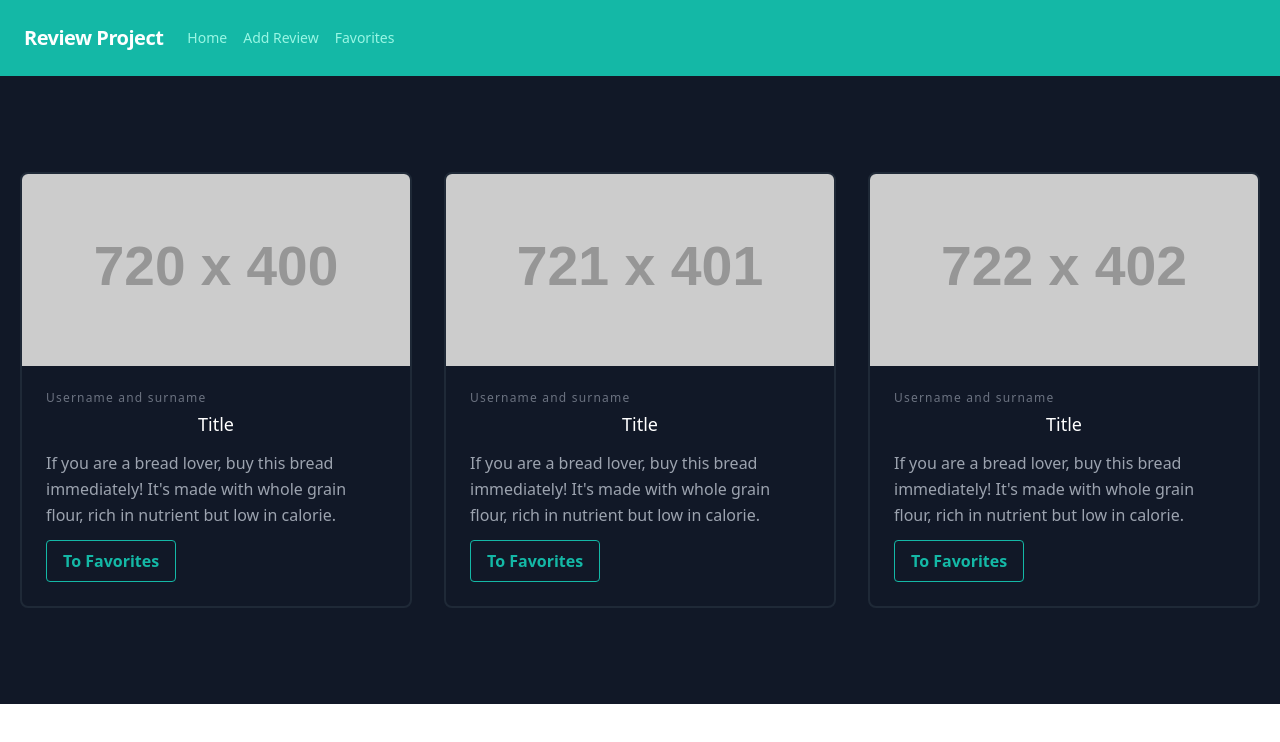
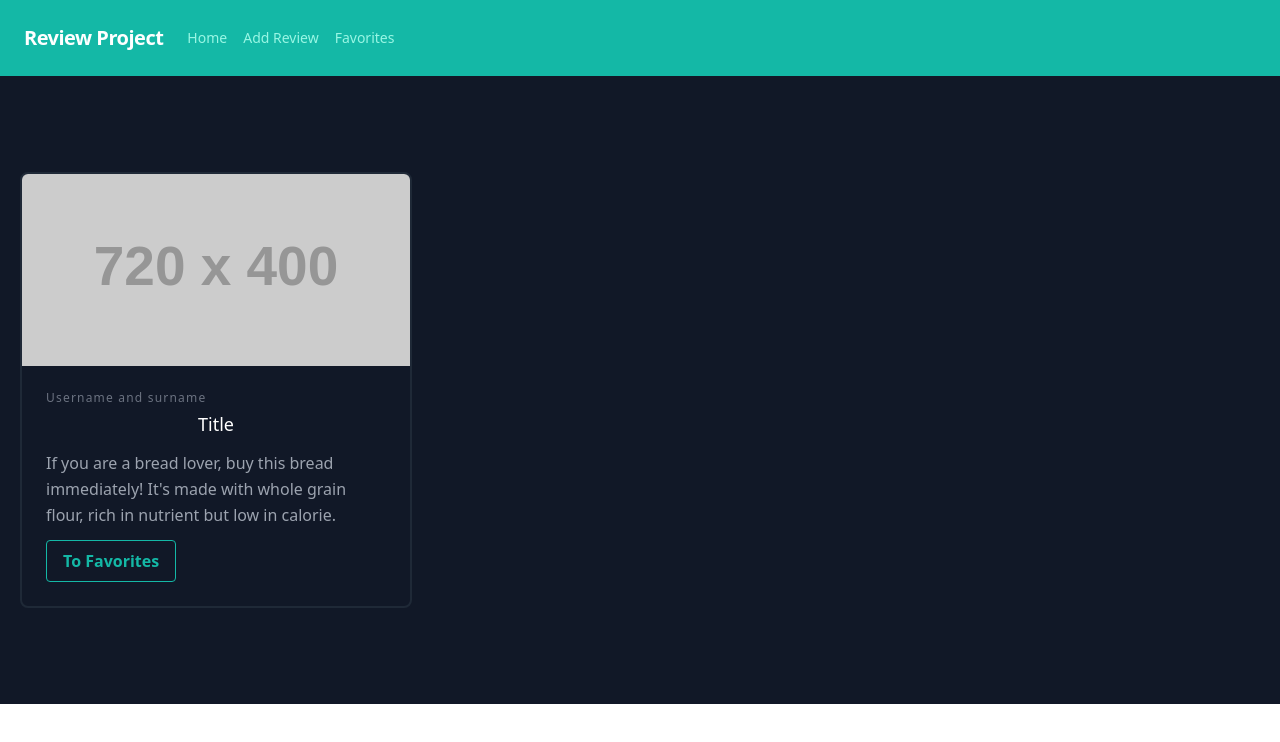
Before and after one commit to uendihoxholli23/review-project, a React (Vite) app in the folder client/: page / in a window 1280 px wide. Shown: the top 742 px of the page. Built offline with nearby package versions, Linux system fonts and the light colour scheme.

Commit message:
useNavigate, passing value to another page

```diff
--- a/client/src/components/Cards.jsx
+++ b/client/src/components/Cards.jsx
@@ -28,56 +28,6 @@ function Cards() {
               </div>
             </div>
           </div>
-          <div class="p-4 md:w-1/3">
-            <div class="h-full border-2 border-gray-800 rounded-lg overflow-hidden">
-              <img
-                class="lg:h-48 md:h-36 w-full object-cover object-center"
-                src="https://dummyimage.com/721x401"
-                alt="blog"
-              ></img>
-              <div class="p-6">
-                <h2 class="tracking-widest text-xs title-font font-medium text-gray-500 mb-1">
-                  Username and surname
-                </h2>
-                <h1 class="title-font text-lg font-medium text-white mb-3">
-                  Title
-                </h1>
-                <p class="leading-relaxed mb-3">
-                  If you are a bread lover, buy this bread immediately! It's
-                  made with whole grain flour, rich in nutrient but low in
-                  calorie.
-                </p>
-                <button class="bg-transparent hover:bg-teal-500 text-teal-500 font-semibold hover:text-white py-2 px-4 border border-teal-500 hover:border-transparent rounded">
-                  To Favorites
-                </button>
-              </div>
-            </div>
-          </div>
-          <div class="p-4 md:w-1/3">
-            <div class="h-full border-2 border-gray-800 rounded-lg overflow-hidden">
-              <img
-                class="lg:h-48 md:h-36 w-full object-cover object-center"
-                src="https://dummyimage.com/722x402"
-                alt="blog"
-              ></img>
-              <div class="p-6">
-                <h2 class="tracking-widest text-xs title-font font-medium text-gray-500 mb-1">
-                  Username and surname
-                </h2>
-                <h1 class="title-font text-lg font-medium text-white mb-3">
-                  Title
-                </h1>
-                <p class="leading-relaxed mb-3">
-                  If you are a bread lover, buy this bread immediately! It's
-                  made with whole grain flour, rich in nutrient but low in
-                  calorie.
-                </p>
-                <button class="bg-transparent hover:bg-teal-500 text-teal-500 font-semibold hover:text-white py-2 px-4 border border-teal-500 hover:border-transparent rounded">
-                  To Favorites
-                </button>
-              </div>
-            </div>
-          </div>
         </div>
       </div>
     </section>
--- a/client/src/index.css
+++ b/client/src/index.css
@@ -76,7 +76,7 @@ form {
   max-width: 500px;
   width: 100%;
   margin: 0 auto;
-  padding: 10px;
+  padding: 20px;
 }
 
 label,
@@ -88,6 +88,7 @@ input {
 label {
   margin-bottom: 5px;
   height: 22px;
+  color: white;
 }
 
 input {
@@ -110,12 +111,12 @@ input.error {
 
 button {
   padding: 10px 15px;
-  background-color: rgb(70, 153, 179);
-  color: rgb(70, 153, 179);
-  border: 1px solid rgb(70, 153, 179);
+  background-color: rgb(20 184 166);
+  color: rgb(20 184 166);
+  border: 1px solid rgb(20 184 166);
   background-color: 250ms;
 }
 button:hover {
-  background-color: rgb(70, 153, 179);
+  background-color: rgb(20 184 166);
   color: white;
 }
--- a/client/src/pages/AddReview.jsx
+++ b/client/src/pages/AddReview.jsx
@@ -1,14 +1,17 @@
-import React, { useEffect } from "react";
+import { useNavigate } from "react-router-dom";
 import { Formik } from "formik";
 import * as Yup from "yup";
 import axios from "axios";
+
 function AddReview() {
+  const navigate = useNavigate();
   const addReview = (values) => {
     const { username, surname, comment } = values;
     axios
       .post("http://localhost:3000/", { username, surname, comment })
       .then((res) => {
         console.log("Posted!", res);
+        navigate("/");
         window.location.reload();
       })
       .catch((err) => {
@@ -28,6 +31,7 @@ function AddReview() {
   };
 
   return (
+    <section class="text-gray-400 bg-gray-900 body-font h-screen">
       <Formik
         initialValues={{ username: "", surname: "", comment: "" }}
         onSubmit={addReview}
@@ -100,6 +104,7 @@ function AddReview() {
           );
         }}
       </Formik>
+    </section>
   );
 }
 export default AddReview;
```
Also changed, not shown: 2 other files (tests, documents, lock files or other folders). Lines whose indentation alone changed are shown as unchanged.
